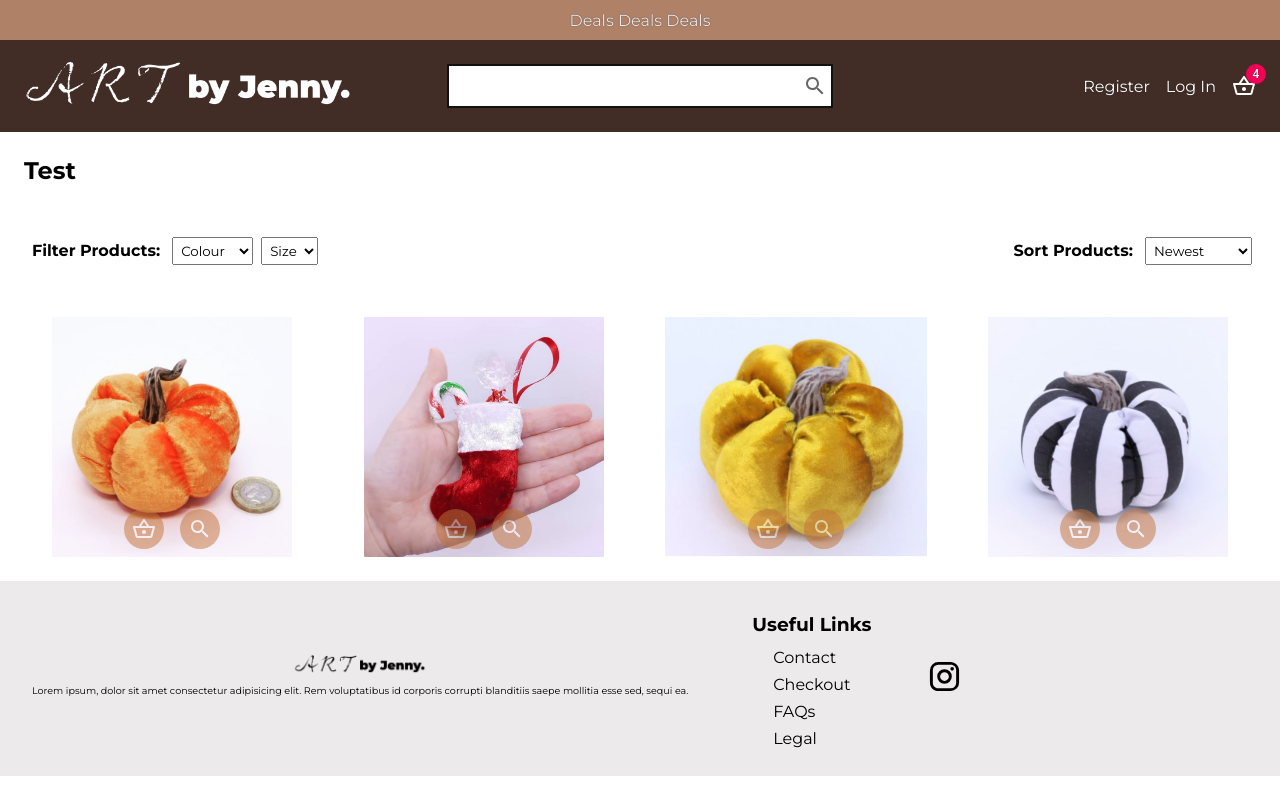
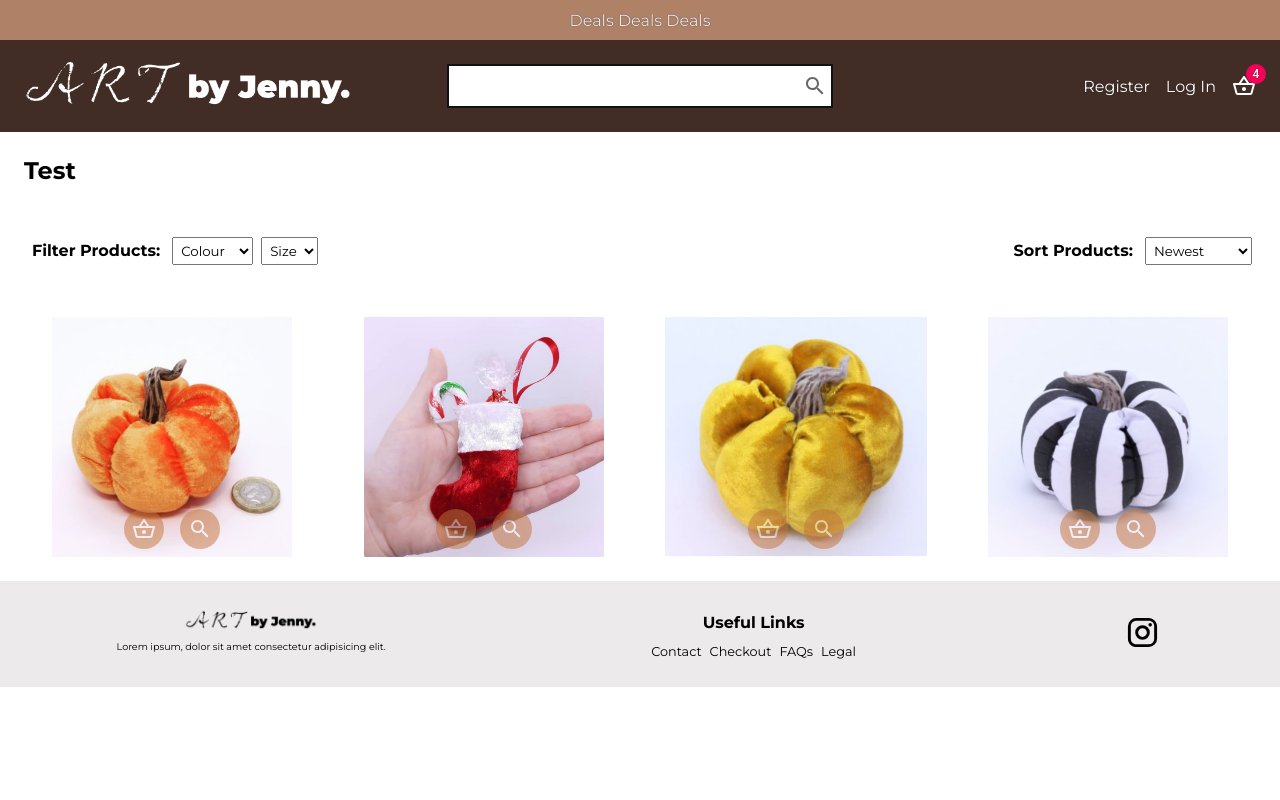
Before and after one commit to khatakslied/art-by-jenny, a React (Create React App) app: page / in a window 1280 px wide. Built offline with nearby package versions, Linux system fonts and the light colour scheme.

Commit message:
Update Footer.jsx.

```diff
--- a/src/components/Footer.jsx
+++ b/src/components/Footer.jsx
@@ -10,6 +10,7 @@ const Container = styled.div`
 
 const Left = styled.div`
   display: flex;
+  flex: 2;
   flex-direction: column;
   padding: 24px;
   justify-content: center;
@@ -28,6 +29,7 @@ const Description = styled.div`
 
 const Center = styled.div`
   display: flex;
+  flex: 2;
   flex-direction: column;
   justify-content: center;
   align-items: center;
@@ -36,23 +38,29 @@ const Center = styled.div`
 
 const Title = styled.h3`
   margin: 8px;
+  font-size: 1rem;
+  white-space: nowrap;
 `;
 
 const List = styled.ul`
   display: flex;
-  flex-direction: column;
   margin: 0;
   padding: 0;
   list-style: none;
+    @media (max-width: 768px) {
+      flex-direction: column;
+  }
 `;
 
 const ListItem = styled.li`
   margin: 4px;
+  font-size: 0.8rem;
 `;
 
 
 const Right = styled.div`
   display: flex;
+  flex: 1;
   flex-direction: column;
   align-items: center;
   justify-content: center;
@@ -68,7 +76,7 @@ const Footer = () => {
       <Left>
         <Logo src={artbyjennyfooter}/>
         <Description>
-          Lorem ipsum, dolor sit amet consectetur adipisicing elit. Rem voluptatibus id corporis corrupti blanditiis saepe mollitia esse sed, sequi ea.
+          Lorem ipsum, dolor sit amet consectetur adipisicing elit.
         </Description>
       </Left>
       <Center>
```
